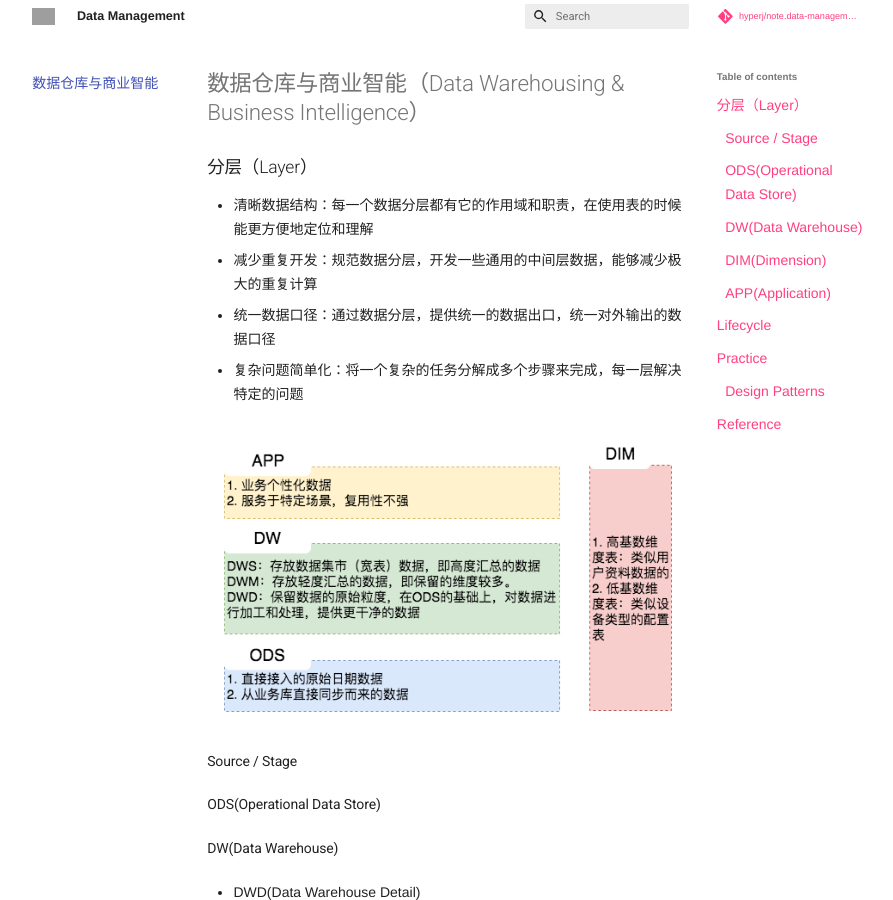
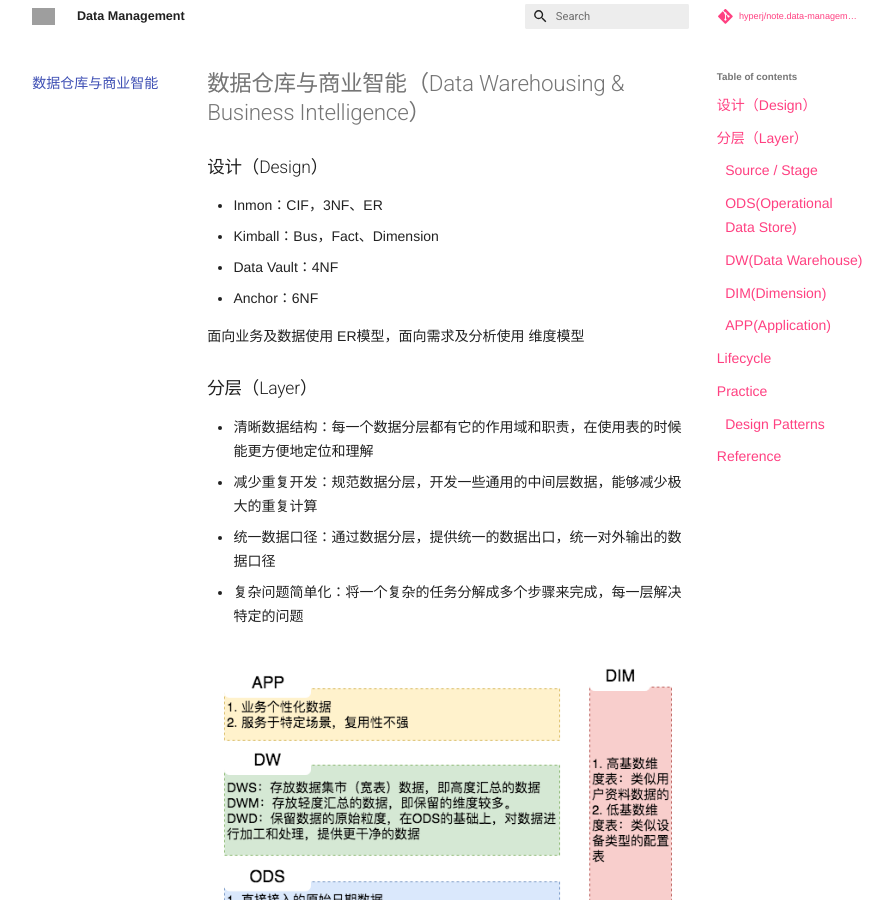
Before and after one commit to hyperj/note.data-management, an MkDocs documentation site: the page built from docs/data-warehousing-and-business-intelligence.md, in a window 1280 px wide and 900 px high. Shown: the whole window, without its empty margins (192-1085 px from the left). Built offline with MkDocs 1.6.1 and Material for MkDocs 9.7.7, drawn with Linux system fonts in a browser that asks for light colours; nearby versions of some CDN libraries; library files that are not in the unit come from our copies; comment, search, counter and statistics services are not loaded; grey boxes are pictures that could not be loaded.

Commit message:
add dw model design

```diff
--- a/docs/data-warehousing-and-business-intelligence.md
+++ b/docs/data-warehousing-and-business-intelligence.md
@@ -1,4 +1,13 @@
 # 数据仓库与商业智能（Data Warehousing & Business Intelligence）
+
+## 设计（Design）
+
+- Inmon：CIF，3NF、ER
+- Kimball：Bus，Fact、Dimension
+- Data Vault：4NF
+- Anchor：6NF
+
+面向业务及数据使用 ER模型，面向需求及分析使用 维度模型
 
 ## 分层（Layer）
 
```
